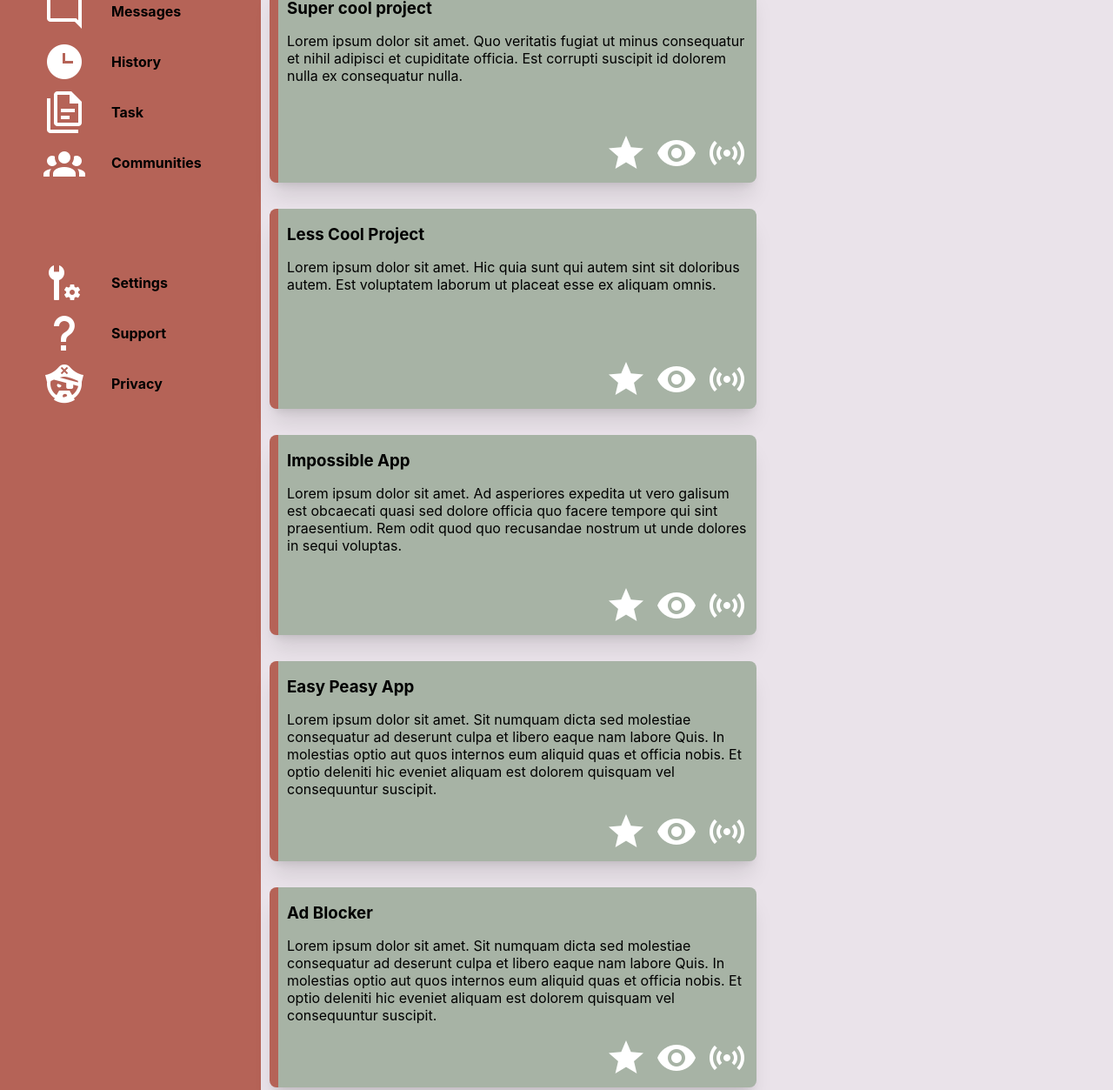
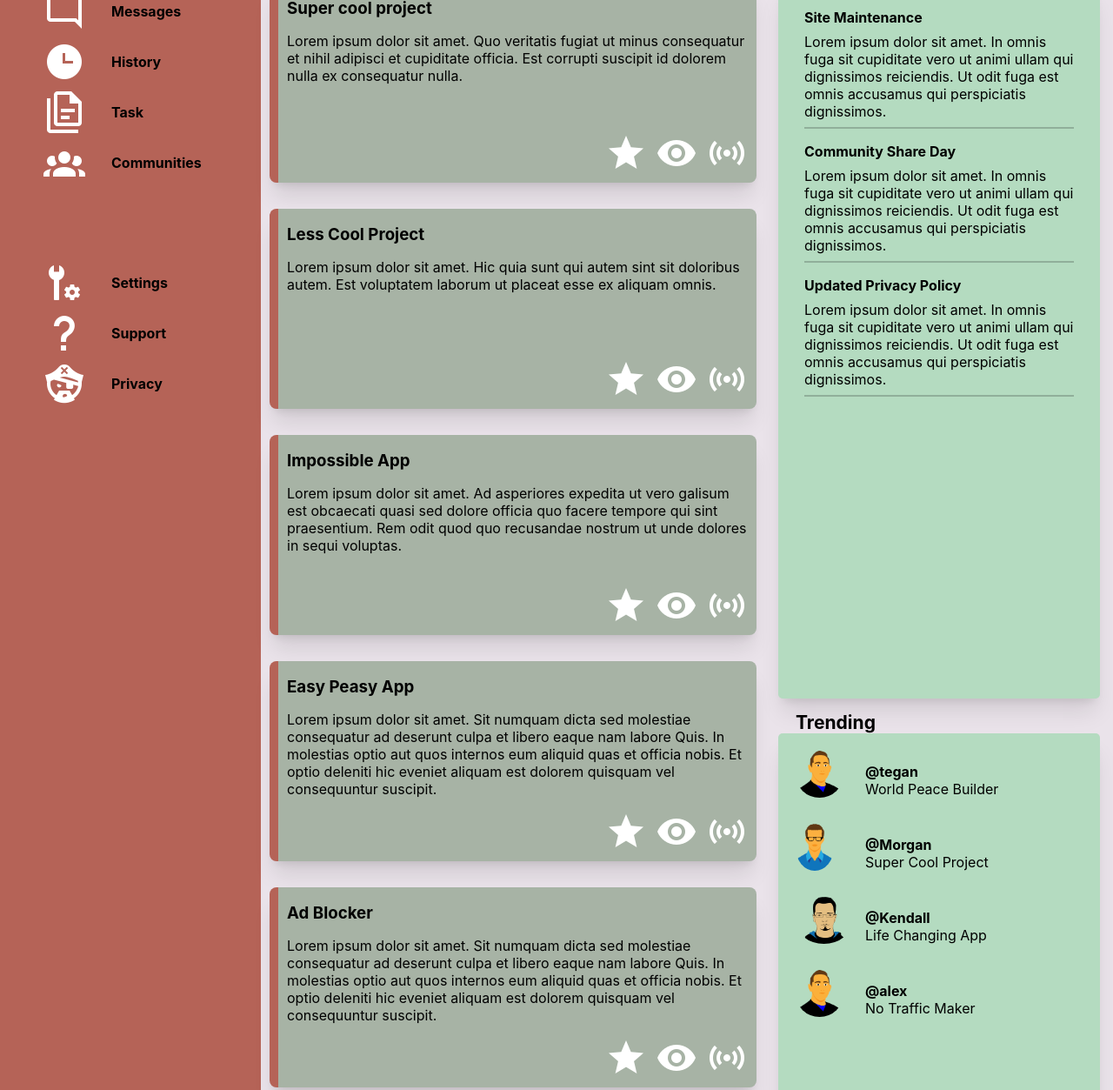
Before and after one commit to ufuksaylan/admin-dashboard, a plain HTML site: page index.html in a window 1280 px wide. Shown: the part 263-1516 px from the top of the page at 87% size. Drawn offline with Linux system fonts and the light colour scheme.

Commit message:
add sidebars

```diff
--- a/index.html
+++ b/index.html
@@ -65,9 +65,9 @@
       </div>
     </div>
     <div class="main-content">
-      <span class="absolute-title"><h3>Your projects</h3></span>
 
       <div class="main-left">
+        <span class="absolute-title"><h3>Your projects</h3></span>
         <div class="card">
           <div class="main-left-text">
             <h3>Super cool project</h3>
@@ -144,7 +144,55 @@
 
       </div>
       <div class="main-right">
+        <div class="main-right-top">
+          <span class="absolute-title"><h3>Your projects</h3></span>
 
+          <div class="announcement">
+            <h4>Site Maintenance</h4>
+            <p>Lorem ipsum dolor sit amet. In omnis fuga sit cupiditate vero ut animi ullam qui dignissimos reiciendis. Ut odit fuga est omnis accusamus qui perspiciatis dignissimos. </p>
+          </div>
+          <div class="announcement">
+            <h4>Community Share Day</h4>
+            <p>Lorem ipsum dolor sit amet. In omnis fuga sit cupiditate vero ut animi ullam qui dignissimos reiciendis. Ut odit fuga est omnis accusamus qui perspiciatis dignissimos. </p>
+
+          </div>
+          <div class="announcement">
+            <h4>Updated Privacy Policy</h4>
+            <p>Lorem ipsum dolor sit amet. In omnis fuga sit cupiditate vero ut animi ullam qui dignissimos reiciendis. Ut odit fuga est omnis accusamus qui perspiciatis dignissimos. </p>
+          </div>
+        </div>
+        <div class="main-rigt-bottom">
+          <span class="absolute-title"><h3>Trending</h3></span>
+
+          <div class="profile">
+            <img src="./img/avatar1.png" alt="avatar1" class="avatar">
+            <div class="profile-text bottom-left-text">
+              <h4>@tegan</h4>
+              <p>World Peace Builder</p>
+            </div>
+          </div>
+          <div class="profile">
+            <img src="./img/avatar2.png" alt="avatar1" class="avatar">
+            <div class="profile-text bottom-left-text">
+              <h4>@Morgan</h4>
+              <p>Super Cool Project</p>
+            </div>
+          </div>
+          <div class="profile">
+            <img src="./img/avatar3.webp" alt="avatar1" class="avatar">
+            <div class="profile-text bottom-left-text">
+              <h4>@Kendall</h4>
+              <p>Life Changing App</p>
+            </div>
+          </div>
+          <div class="profile">
+            <img src="./img/avatar1.png" alt="avatar1" class="avatar">
+            <div class="profile-text bottom-left-text">
+              <h4>@alex</h4>
+              <p>No Traffic Maker</p>
+            </div>
+          </div>
+        </div>
       </div>
     </div>
 
--- a/styles.css
+++ b/styles.css
@@ -142,7 +142,6 @@
   display: grid;
   grid-template-columns: 1fr 400px;
   padding-top: 20px;
-  position: relative;
 
 }
 
@@ -152,6 +151,8 @@
   grid-auto-rows: 250px;
   margin-top: 30px;
   gap: 10px;
+  position: relative;
+
 }
 .main-left-icons{
   display: flex;
@@ -178,7 +179,55 @@
 .absolute-title {
   position: absolute;
   left: 20px;
-  top: 20px;
+  top: -25px;
   font-weight: bolder;
   font-size: large;
 }
+
+
+.main-right {
+  display: grid;
+  grid-template-rows: auto auto;
+  margin: 0px 15px;
+  gap: 25px;
+}
+
+.main-right-top {
+  padding: 30px;
+  background-color: var(--clr-green-mint);
+  box-shadow: var(--box-shadow-xl);
+  border-radius: 5px;
+  margin-top: 40px;
+  display: flex;
+  flex-direction: column;
+  gap: 1rem;
+  position: relative;
+}
+
+.main-rigt-bottom {
+  position: relative;
+  display: flex;
+  flex-direction: column;
+  gap: 30px;
+  padding: 20px;
+  background-color: var(--clr-green-mint);
+  box-shadow: var(--box-shadow-xl);
+  border-radius: 5px;
+  margin: 15px 0px;
+}
+
+.profile {
+  display: grid;
+  grid-template-columns: 50px 1fr;
+  gap: 30px;
+}
+
+.announcement {
+  border-bottom: solid 2px rgb(0, 0, 0, 0.2);
+}
+.announcement h4 {
+  margin-bottom: 0.5rem;
+}
+.announcement p {
+  margin-bottom: 0.5rem;
+}
```
Also changed, not shown: 1 other file.
